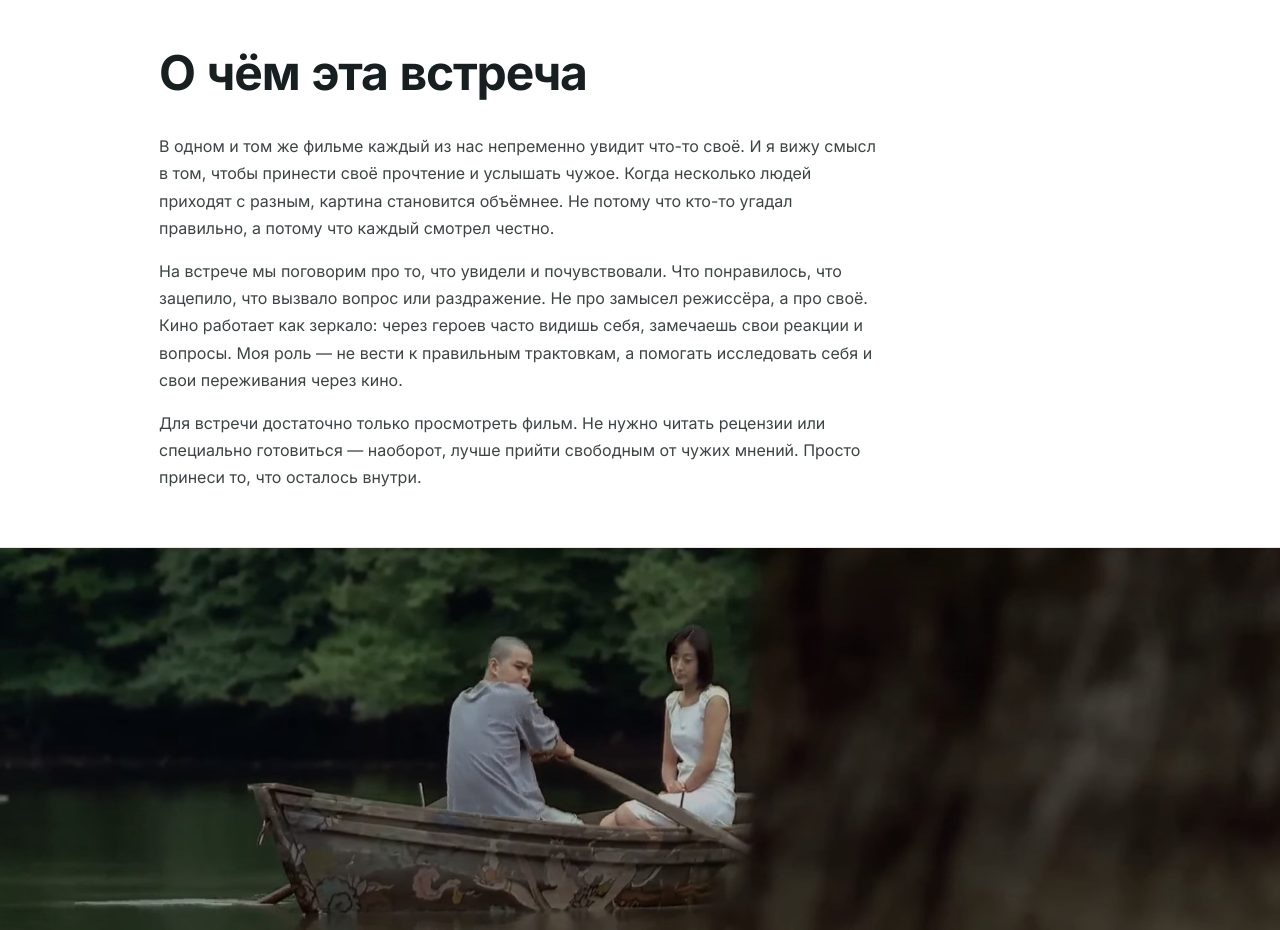
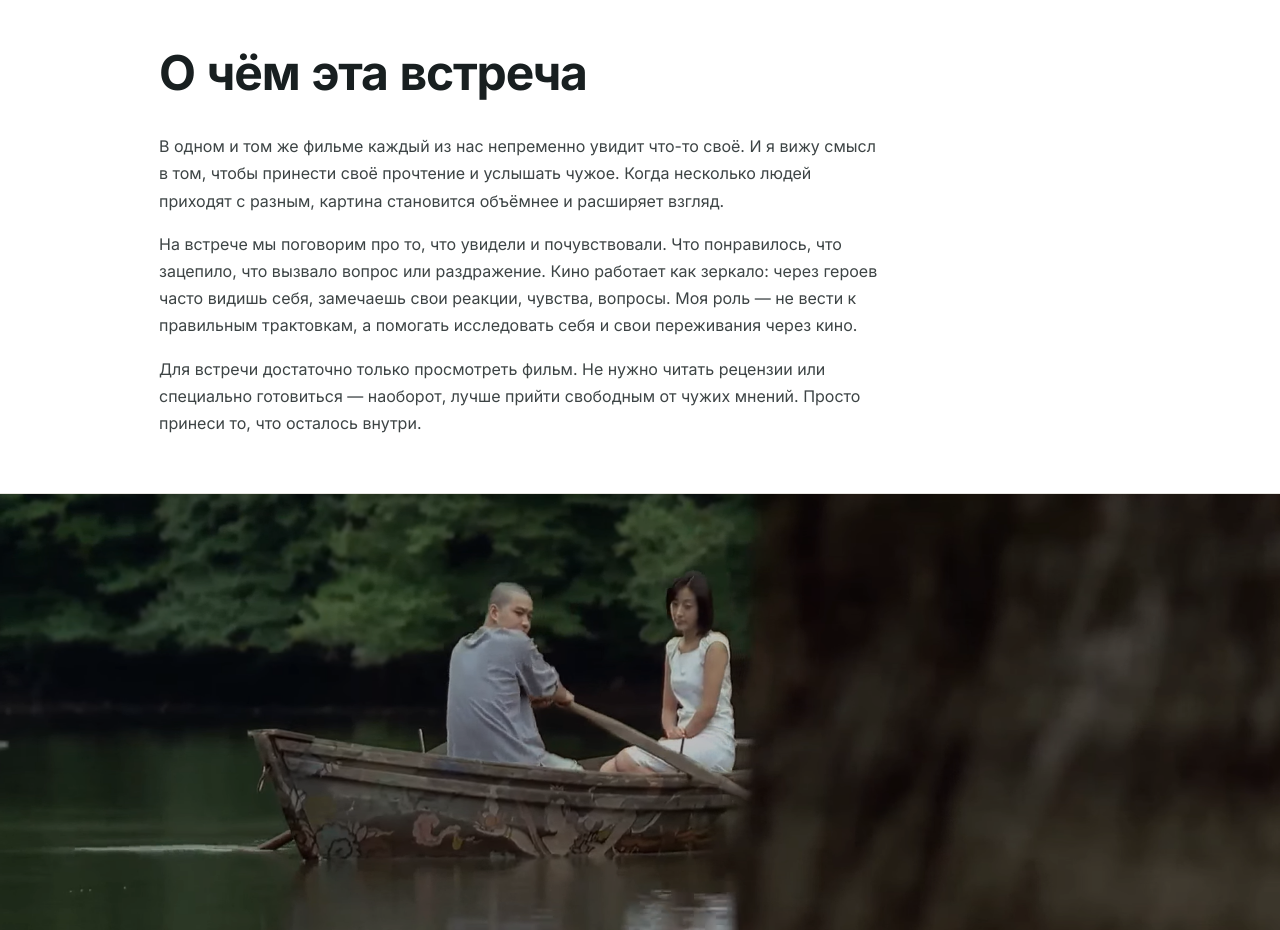
Before and after one commit to julialitao/litao-site, a plain HTML site: page landings/film-meeting-14-05/index.html in a window 1280 px wide. Shown: the part 820-1750 px from the top of the page. Drawn offline with nearby package versions, Linux system fonts and the light colour scheme.

Commit message:
update about-meeting text block

```diff
--- a/landings/film-meeting-14-05/index.html
+++ b/landings/film-meeting-14-05/index.html
@@ -853,10 +853,10 @@
 
     <div class="about-grid">
       <p>
-        В одном и том же фильме каждый из нас непременно увидит что-то своё. И я вижу смысл в том, чтобы принести своё прочтение и услышать чужое. Когда несколько людей приходят с разным, картина становится объёмнее. Не потому что кто-то угадал правильно, а потому что каждый смотрел честно.
+        В одном и том же фильме каждый из нас непременно увидит что-то своё. И я вижу смысл в том, чтобы принести своё прочтение и услышать чужое. Когда несколько людей приходят с разным, картина становится объёмнее и расширяет взгляд.
       </p>
       <p>
-        На встрече мы поговорим про то, что увидели и почувствовали. Что понравилось, что зацепило, что вызвало вопрос или раздражение. Не про замысел режиссёра, а про своё. Кино работает как зеркало: через героев часто видишь себя, замечаешь свои реакции и вопросы. Моя роль — не вести к правильным трактовкам, а помогать исследовать себя и свои переживания через кино.
+        На встрече мы поговорим про то, что увидели и почувствовали. Что понравилось, что зацепило, что вызвало вопрос или раздражение. Кино работает как зеркало: через героев часто видишь себя, замечаешь свои реакции, чувства, вопросы. Моя роль — не вести к правильным трактовкам, а помогать исследовать себя и свои переживания через кино.
       </p>
       <p>
         Для встречи достаточно только просмотреть фильм. Не нужно читать рецензии или специально готовиться — наоборот, лучше прийти свободным от чужих мнений. Просто принеси то, что осталось внутри.
```
